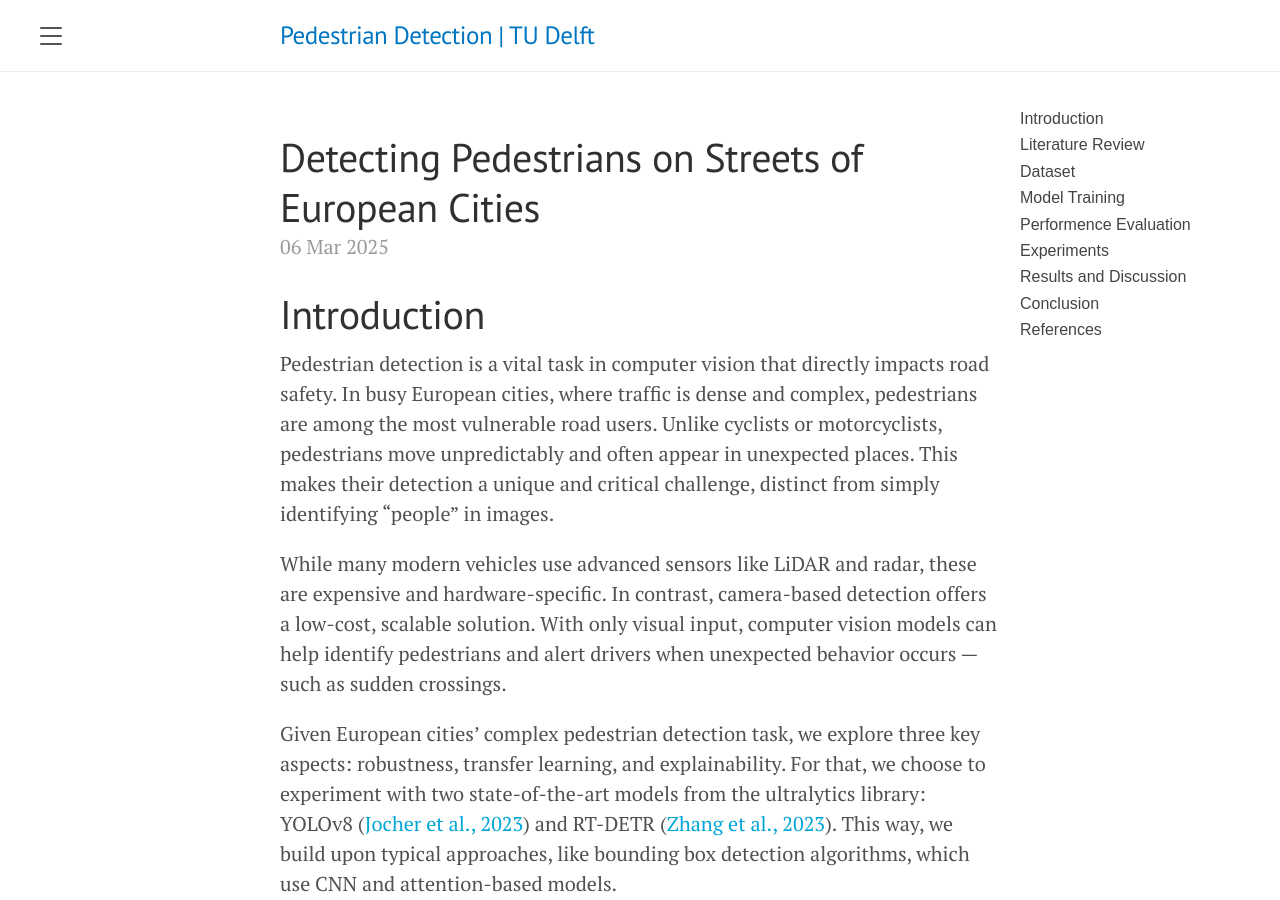
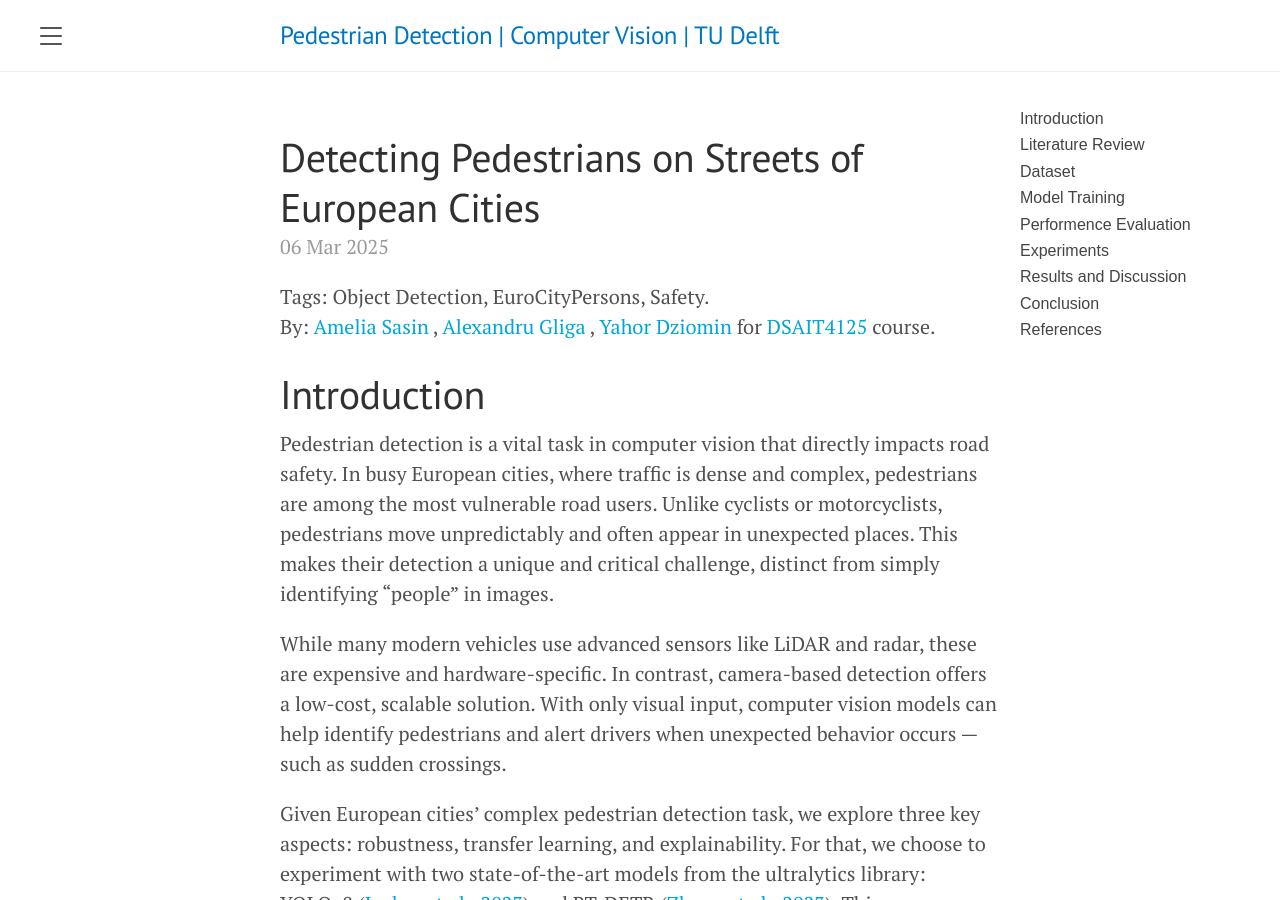
Before and after one commit to RedHoven/pedestrian-detection, a Jekyll site: the page built from lanyon/index.html, in a window 1280 px wide and 900 px high. Built offline with Jekyll 4.4.1, drawn with Linux system fonts in a browser that asks for light colours; formulas are drawn with MathJax 3; the list of posts is cut into pages by our own code.

Commit message:
refreshed the website

```diff
--- a/lanyon/_config.yml
+++ b/lanyon/_config.yml
@@ -1,5 +1,5 @@
 # Setup
-title:               Pedestrian Detection | TU Delft
+title:               Pedestrian Detection | Computer Vision | TU Delft
 description:         'Group 1: Pedestrian Detection. How can we ensure robust and safe pedestrian detection in a variety of environments?'
 github:             'https://github.com/RedHoven/pedestrian-detection'
 paginate:            1
--- a/lanyon/_includes/sidebar.html
+++ b/lanyon/_includes/sidebar.html
@@ -26,7 +26,7 @@
     {% endfor %}
 
     <!-- <a class="sidebar-nav-item" href="{{ site.github.repo }}/archive/v{{ site.version }}.zip">Download</a> -->
-    <!-- <a class="sidebar-nav-item" href="{{ site.github.repo }}">GitHub project</a> -->
+    <a class="sidebar-nav-item" href="{{ site.github }}">GitHub</a>
     <!-- <span class="sidebar-nav-item">Currently v{{ site.version }}</span> -->
   </nav>
 
--- a/lanyon/index.html
+++ b/lanyon/index.html
@@ -11,6 +11,15 @@ title: Blog
       </h1>
 
       <span class="post-date">{{ post.date | date_to_string }}</span>
+      <span class="post-tags">Tags: {{ post.tagline | join: ', ' }}.</span><br/>
+      <span class="post-authors">
+        By:
+          {% for author in post.authors %}
+            <a href="{{ author.github }}">{{ author.name }}</a>
+            {% if forloop.last == false %}, {%else %}{% endif %}
+          {% endfor %}
+        for <a href ="{{ post.course.link }}">{{ post.course.name }}</a> course.
+      </span>
 
       {{ post.content }}
     </div>
```
Also changed, not shown: lanyon/_archive/page.html (added, +7 -0 lines), lanyon/_layouts/post.html (+6 -3 lines), lanyon/_posts/2025-03-06-blog.md (+11 -0 lines), lanyon/about.md (deleted, +0 -29 lines).
